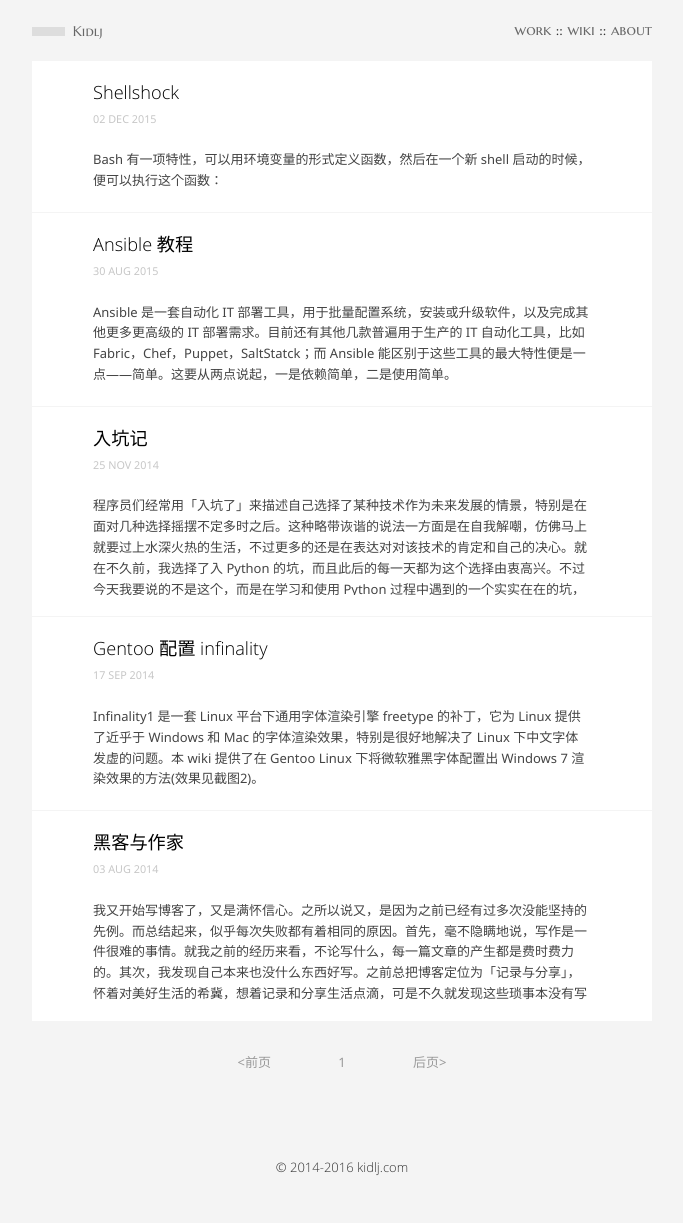
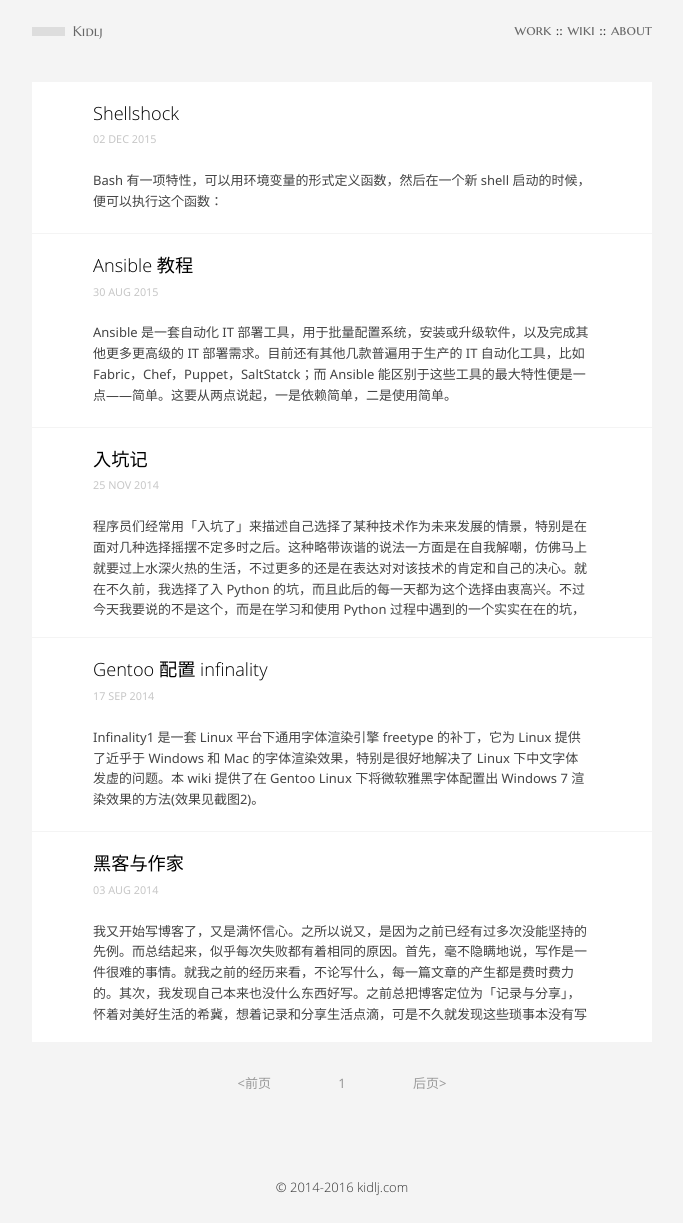
Before and after one commit to kidlj/awei, a Jekyll site: the page built from index.html, in a window 1280 px wide. Shown: the whole page, without its empty margins (298-981 px from the left). Built offline with Jekyll 4.4.1, drawn with Linux system fonts in a browser that asks for light colours; the list of posts is cut into pages by our own code; before the commit the page ends 1202 px from its top, so only the background shows below that.

Commit message:
gap added to homepage

```diff
--- a/index.html
+++ b/index.html
@@ -5,6 +5,9 @@ title: Thoughts
 
 
 <ul class="posts">
+  <li class="gap">
+	  gap
+  </li>
   {% for post in paginator.posts %}
   <li class="post">
     <a href="{{ post.url }}" class="post-link">
```
